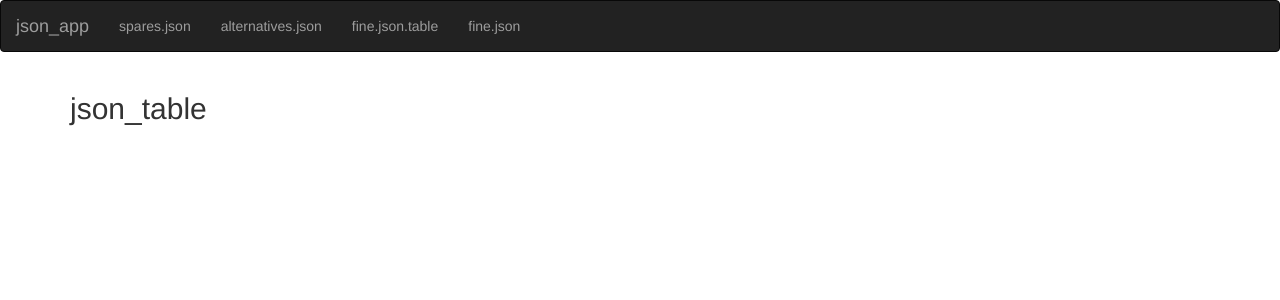
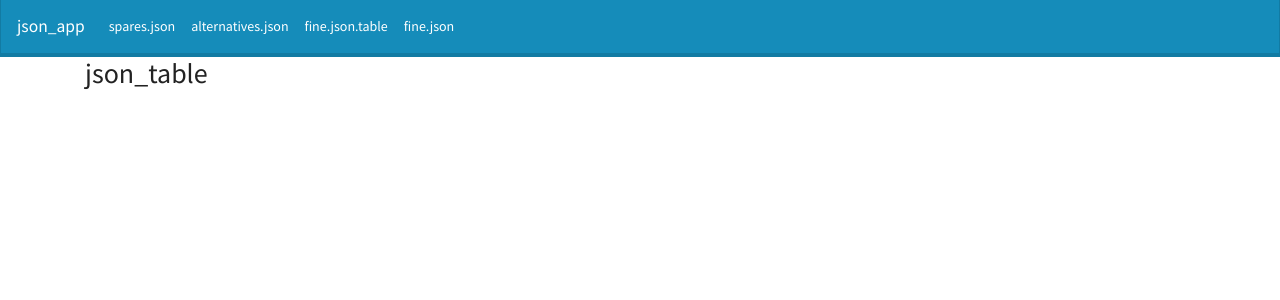
Before and after one commit to Duck11Punk/task_django, a Django app: page /json_table/ in a window 1280 px wide. Shown: the top 300 px of the page. Run offline with Django 3.2, Linux system fonts and the light colour scheme; parts of the project's set-up code (start-up, migrations or seed data) failed here and were passed over; some libraries are stand-ins or nearby versions.

Commit message:
Update base.html

```diff
--- a/django_json/templates/base.html
+++ b/django_json/templates/base.html
@@ -2,40 +2,37 @@
     <!-- Bootstrap files -->
     <script src="https://code.jquery.com/jquery-3.2.1.slim.min.js" integrity="sha384-KJ3o2DKtIkvYIK3UENzmM7KCkRr/rE9/Qpg6aAZGJwFDMVNA/GpGFF93hXpG5KkN"
         crossorigin="anonymous"></script>
-    <script src="https://cdnjs.cloudflare.com/ajax/libs/popper.js/1.11.0/umd/popper.min.js" integrity="sha384-b/U6ypiBEHpOf/4+1nzFpr53nxSS+GLCkfwBdFNTxtclqqenISfwAzpKaMNFNmj4"
+    <script src="https://cdnjs.cloudflare.com/ajax/libs/popper.js/1.12.3/umd/popper.min.js" integrity="sha384-vFJXuSJphROIrBnz7yo7oB41mKfc8JzQZiCq4NCceLEaO4IHwicKwpJf9c9IpFgh"
         crossorigin="anonymous"></script>
-    <script src="https://maxcdn.bootstrapcdn.com/bootstrap/4.0.0-beta/js/bootstrap.min.js" integrity="sha384-h0AbiXch4ZDo7tp9hKZ4TsHbi047NrKGLO3SEJAg45jXxnGIfYzk4Si90RDIqNm1"
+    <script src="https://maxcdn.bootstrapcdn.com/bootstrap/4.0.0-beta.2/js/bootstrap.min.js" integrity="sha384-alpBpkh1PFOepccYVYDB4do5UnbKysX5WZXm3XxPqe5iKTfUKjNkCk9SaVuEZflJ"
         crossorigin="anonymous"></script>
-    <link rel=" stylesheet" type="text/css" href="https://bootswatch.com/cosmo/bootstrap.min.css" />
+    <link rel="stylesheet" type="text/css" href="https://bootswatch.com/4/lumen/bootstrap.css" />
 
-
+</head>
 
 <!-- Navigation bar menu -->
-    <nav class="navbar navbar-inverse">
-        <div class="container-fluid">
+<nav class="navbar navbar-expand-lg navbar-dark bg-primary">
 
     <!-- Logo collapse-->
-            <div class="navbar-header">
-                <button type="button" class="navbar-toggle" data-toggle="collapse" data-target="#mainNavBar">
-                    <span class="icon-bar"></span>
-                    <span class="icon-bar"></span>
-                    <span class="icon-bar"></span>
+
+    <button class="navbar-toggler" type="button" data-toggle="collapse" data-target="#mainNavBar"
+        aria-expanded="false" aria-label="Toggle navigation">
+                    <span class="navbar-toggler-icon"></span>
     </button>
 
     <!-- Logo -->
-                <a href="#" class="navbar-brand"> json_app </a>
-            </div>
+    <a class="navbar-brand"> json_app </a>
 
-            <!-- if user is logged in -->
+
     <div class="collapse navbar-collapse" id="mainNavBar">
-                <ul class="nav navbar-nav">
-                    <li><a href="/spares_json/">spares.json</a></li>
-                    <li><a href="/alt_json/">alternatives.json</a></li>
-                    <li><a href="/json_table/">fine.json.table</a></li>
-                    <li><a href="/json_file/">fine.json</a></li>
+        <ul class="navbar-nav mr-auto">
+            <li class="nav-item active"><a class="nav-link" href="/spares_json/">spares.json</a></li>
+            <li class="nav-item active"><a class="nav-link" href="/alt_json/">alternatives.json</a></li>
+            <li class="nav-item active"><a class="nav-link" href="/json_table/">fine.json.table</a></li>
+            <li class="nav-item active"><a class="nav-link" href="/json_file/">fine.json</a></li>
         </ul>
-            </div>
     </div>
 </nav>
 
+
 {% block body %} {% endblock body %}
```
Lines whose indentation alone changed are shown as unchanged.
